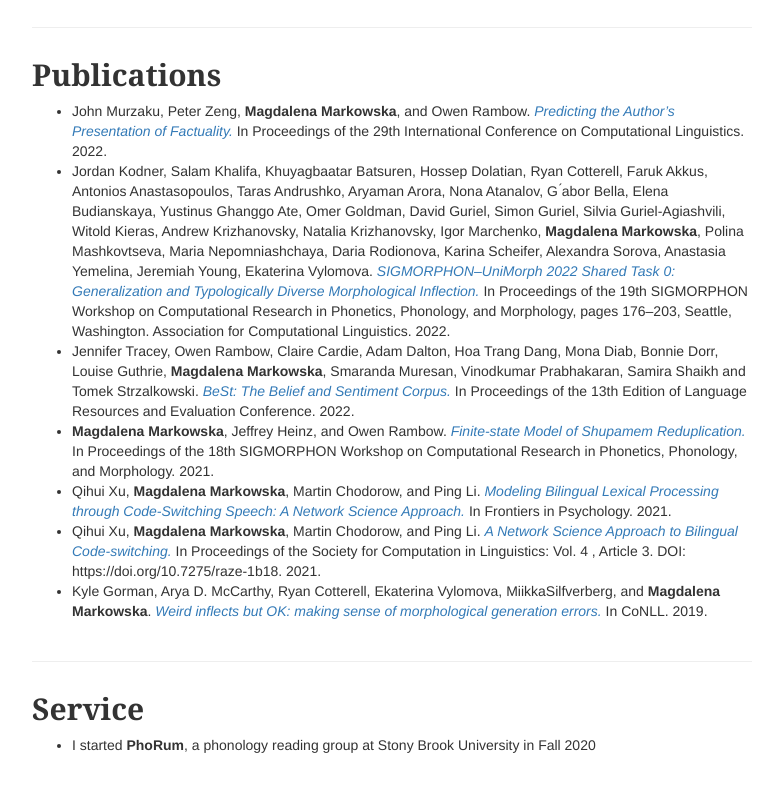
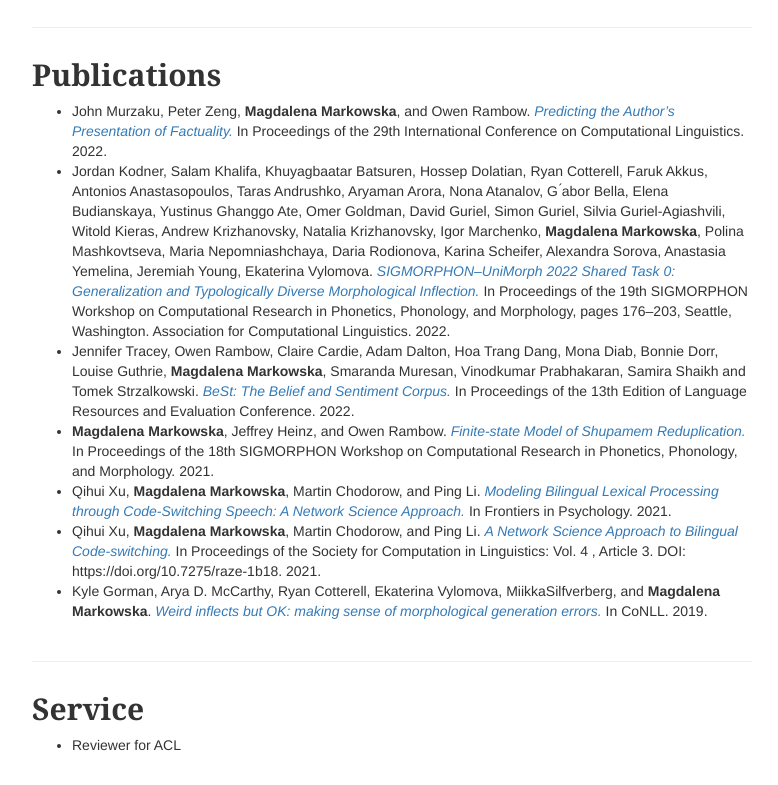
Before and after one commit to m-markowska/m-markowska.github.io, a plain HTML site: page index.html in a window 1280 px wide. Shown: the part 1190-1975 px from the top of the page, without its empty margins (248-1026 px from the left). Drawn offline with Linux system fonts and the light colour scheme.

Commit message:
Update index.html

```diff
--- a/index.html
+++ b/index.html
@@ -293,7 +293,7 @@
 	<div class="row">
 	<div class="col-md-12">
 		<ul>
-			<li>I started <b>PhoRum</b>, a phonology reading group at Stony Brook University in Fall 2020</li>
+			<li>Reviewer for ACL</li>
 			<!--<li>Reviewer, ACM Transactions on Asian and Low-Resource Language Information Processing (TALLIP) <a href="https://dl.acm.org/journal/tallip"></a></li>
 			<li>Program Committee, Student Workshop at <a href="https://sites.google.com/view/acl-ijcnlp-2021-srw/">ACL-IJCNLP 2021</a>, <a href="https://naacl2021-srw.github.io">NAACL 2021</a>, <a href="https://aacl2020-srw.github.io">AACL-IJCNLP 2020</a> and <a href="https://acl2020.org">ACL 2020</a></li>
 			<li>Reviewer, Conference on Empirical Methods in Natural Language Processing (EMNLP) <a href="https://2021.emnlp.org">2021</a></li>
```
